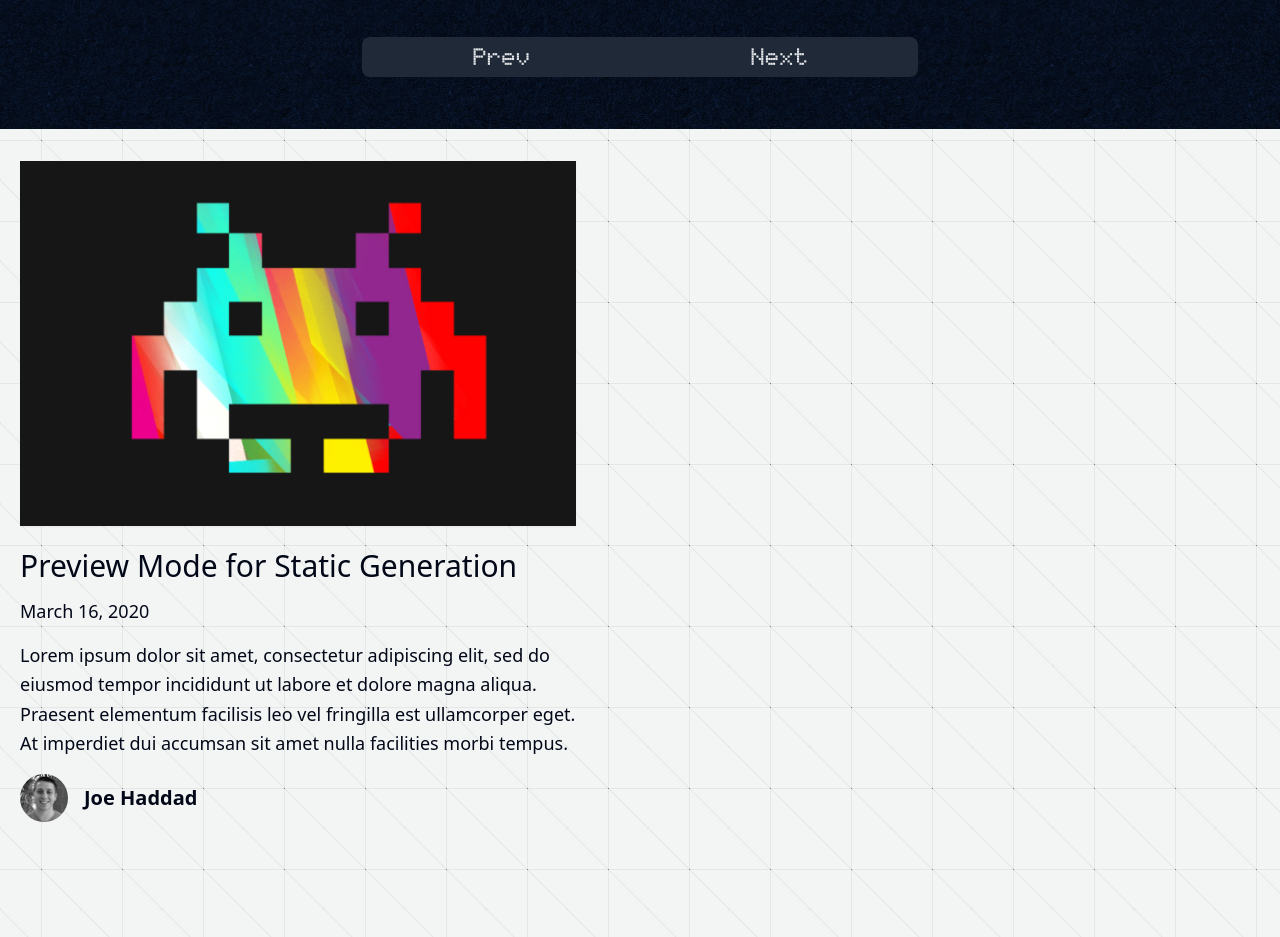
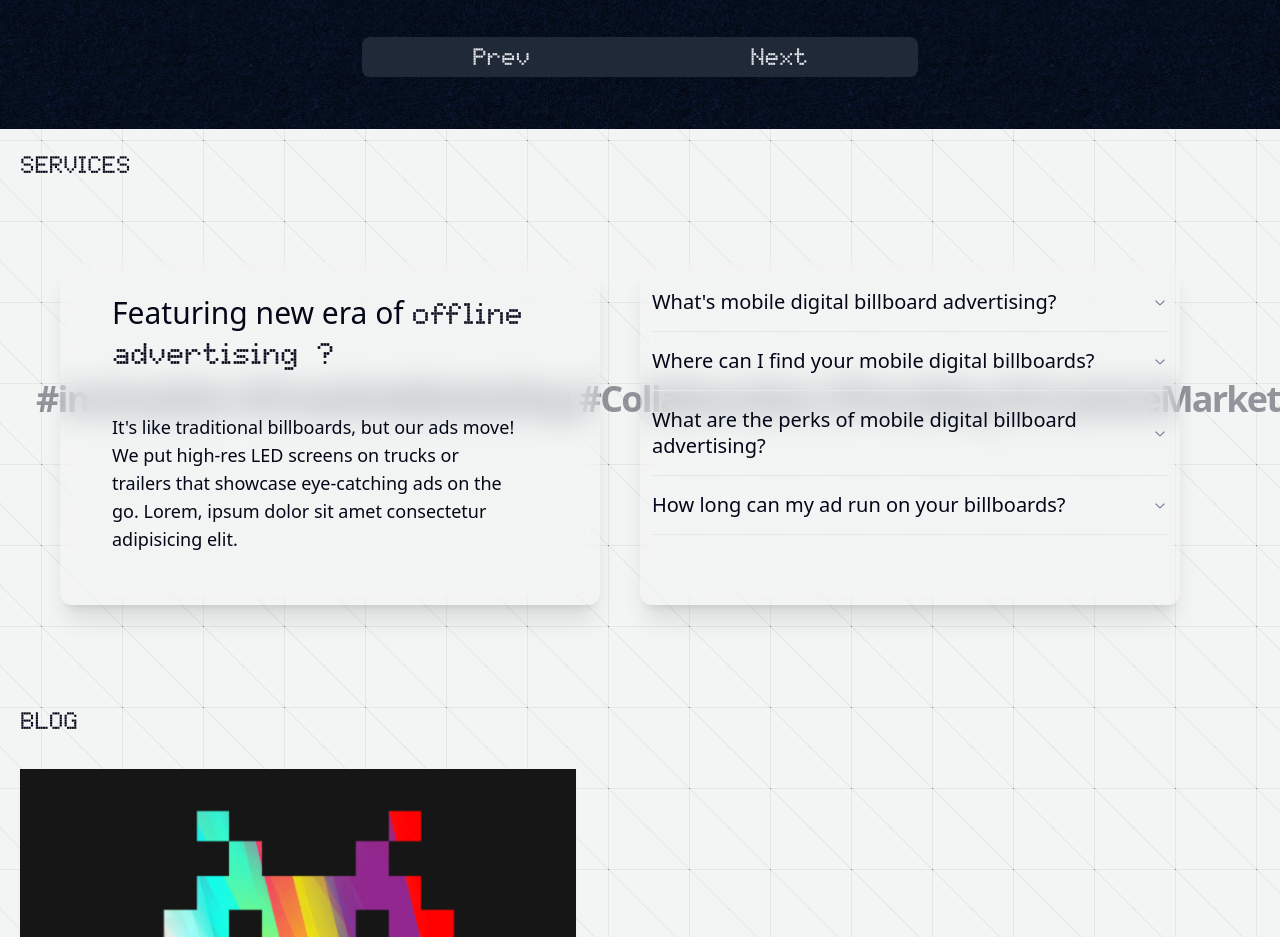
Before and after one commit to Beurokrat/nerdforsch, a Next.js app: page / in a window 1280 px wide. Shown: the part 1440-2377 px from the top of the page. Built offline with nearby package versions, Linux system fonts and the light colour scheme.

Commit message:
added scroll animation

```diff
--- a/components/intro.tsx
+++ b/components/intro.tsx
@@ -2,6 +2,12 @@ import Container from './container';
 import { useRef, useEffect } from 'react';
 import { gsap } from 'gsap';
 import ScrollTrigger from 'gsap/dist/ScrollTrigger';
+import {
+  Accordion,
+  AccordionContent,
+  AccordionItem,
+  AccordionTrigger,
+} from './ui/accordion';
 
 const Intro = () => {
   const el = useRef<HTMLDivElement | null>(null);
@@ -9,123 +15,130 @@ const Intro = () => {
     if (el.current) {
       gsap.registerPlugin(ScrollTrigger);
       gsap.to('.aboutTitle', {
-        xPercent: -100,
+        xPercent: -60,
         scrollTrigger: {
           trigger: el.current,
-          start: 'top 50%',
+          start: 'top 100%',
           end: 'bottom top',
-          scrub: 1.5,
+          scrub: 0.5,
         },
       });
     }
   }, []); // Run the animation on initial mount
   return (
-    <section ref={el} className='bg-black text-gray-200 overflow-hidden'>
-    {/* <section ref={el} className='overflow-hidden'> */}
+    // <section ref={el} className='bg-black text-gray-200 overflow-hidden'>
+    <section ref={el} className='overflow-hidden relative'>
       <Container>
-        <div className='h-screen sm:pt-20 grid grid-cols-1 grid-rows-3 gap-4'>
+        <div
+          className='sm:pt-0 opacity-40 absolute'
+          style={{ marginTop: '250px', zIndex: '-5' }}
+        >
+          <div className='w-full px-4'>
+            <h2 className='aboutTitle sm:text-7xl md:text-4xl font-bold tracking-tighter whitespace-nowrap font-archia '>
+              <span>#innovation </span>
+              <span>#CreativeMarketing </span>
+              <span>#Collaboration </span>
+              <span>#Trending </span>
+              <span>#CreativeMarketing </span>
+              <span>#Collaboration </span>
+              <span>#innovation </span>
+              <span>#CreativeMarketing </span>
+              <span>#Collaboration </span>
+              <span>#innovation </span>
+              <span>#CreativeMarketing </span>
+              <span>#Collaboration </span>
+              <span>#Trending </span>
+              <span>#CreativeMarketing </span>
+              <span>#Collaboration </span>
+              <span>#innovation </span>
+              <span>#CreativeMarketing </span>
+              <span>#Collaboration </span>
+            </h2>
+          </div>
+        </div>
+        <div className='h-fit flex flex-row w-full'>
+          <h4 className='mt-5 md:text-left sm:text-sm md:text-2xl'>SERVICES</h4>
+        </div>
+        <div className='md:p-10 flex sm:flex-col md:flex-row w-full'>
+          <div className='m-10 ml-0 md:w-1/2 sm:w-full sm:p-3 rounded-xl shadow-xl bg-grey-800 bg-opacity-70 backdrop-blur-lg backdrop-filter'>
+            <h3 className='m-10 sm:text-3xl mt-5 font-semi-bold'>
+              Featuring new era of{' '}
+              <span className='pixel-font font-normal'>
+                offline advertising ?
+              </span>
+            </h3>
+            <p className='md:m-10 pr-8 sm:text-base md:text-lg '>
+              It's like traditional billboards, but our ads move! We put
+              high-res LED screens on trucks or trailers that showcase
+              eye-catching ads on the go. Lorem, ipsum dolor sit amet
+              consectetur adipisicing elit.
+            </p>
+          </div>
 
-          <div className='h-full row-start-1 row-span-2'>
-            <h3 className='sm:p-0 sm:pt-0 md:p-20 sm:text-2xl md:text-4xl text-gray-200 tracking-wider md:pr-15 md:pl-0'>
-            <br></br>
-              We integrate different perspectives, collaborate with one another,
-              and challenge ourselves to think outside the
-              <b className='text-red-800'> b</b>
-              <b className='text-blue-800'>o</b>
-              <b className='text-green-800'>x</b>. our focus is on
-              producing digital solutions that not only meet but exceed our
-              clients’ expectations..
-              {/* 🚀 */}
-            </h3>
+          <div className='m-10 ml-0 p-5 md:w-1/2 sm:w-full sm:p-3 rounded-xl shadow-xl bg-grey-800 bg-opacity-70 backdrop-blur-lg backdrop-filter'>
+            <Accordion type='single' collapsible>
+              <AccordionItem value='item-1'>
+                <AccordionTrigger>
+                  <h3 className='sm:text-xl font-semi-bold text-left'>
+                    What's mobile digital billboard advertising?
+                  </h3>
+                </AccordionTrigger>
+                <AccordionContent>
+                  <p className='sm:text-base md:text-lg'>
+                    It's like traditional billboards, but our ads move! We put
+                    high-res LED screens on trucks or trailers that showcase
+                    eye-catching ads on the go.
+                  </p>
+                </AccordionContent>
+              </AccordionItem>
+              <AccordionItem value='item-2'>
+                <AccordionTrigger>
+                  <h3 className='sm:text-xl font-semi-bold text-left'>
+                    Where can I find your mobile digital billboards?
+                  </h3>
+                </AccordionTrigger>
+                <AccordionContent>
+                  <p className='sm:text-base md:text-lg'>
+                    Right now, you can spot our Pixel Wheels in and around
+                    Ernakulam district in Kerala. For special events, we're in
+                    Thiruvananthapuram and Kozhikode too.
+                  </p>
+                </AccordionContent>
+              </AccordionItem>
+              <AccordionItem value='item-3'>
+                <AccordionTrigger>
+                  <h3 className='sm:text-xl font-semi-bold text-left'>
+                    What are the perks of mobile digital billboard advertising?
+                  </h3>
+                </AccordionTrigger>
+                <AccordionContent>
+                  <p className='sm:text-base md:text-lg'>
+                    We offer top-notch visibility, dynamic content,
+                    cost-effectiveness, brand exposure, geo-targeting,
+                    multi-location campaigns, and even exclusivity. It's a smart
+                    way to stand out!
+                  </p>
+                </AccordionContent>
+              </AccordionItem>
+              <AccordionItem value='item-4'>
+                <AccordionTrigger>
+                  <h3 className='sm:text-xl font-semi-bold text-left'>
+                    How long can my ad run on your billboards?
+                  </h3>
+                </AccordionTrigger>
+                <AccordionContent>
+                  <p className='sm:text-base md:text-lg'>
+                    You can pick 10, 15, or 20-second slots, running 420 times a
+                    day. Campaigns start at a week and can extend up to 3
+                    months.
+                  </p>
+                </AccordionContent>
+              </AccordionItem>
+            </Accordion>
           </div>
-          <div className='sm:pt-10 row-start-3'>
-            <div className='w-full px-4'>
-              <h2 className='aboutTitle sm:text-7xl md:text-8xl font-bold tracking-tighter whitespace-nowrap font-archia '>
-                <span >#innovation </span>
-                <span >#CreativeMarketing </span>
-                <span >#Collaboration </span>
-                <span >#Trending </span>
-                <span >#CreativeMarketing </span>
-                <span >#Collaboration </span>
-                <span >#innovation </span>
-                <span >#CreativeMarketing </span>
-                <span >#Collaboration </span>
-                <span >#innovation </span>
-                <span >#CreativeMarketing </span>
-                <span >#Collaboration </span>
-                <span >#Trending </span>
-                <span >#CreativeMarketing </span>
-                <span >#Collaboration </span>
-                <span >#innovation </span>
-                <span >#CreativeMarketing </span>
-                <span >#Collaboration </span>
-              </h2>
-            </div>
-          </div>
-          {/* <div className='row-start-3'>
-            <div className='w-full px-4'>
-              <h2 className='aboutTitle sm:text-4xl font-bold tracking-tighter whitespace-nowrap font-archia '>
-                <span >/ innovation /</span>
-                <span >/ Creative Marketing /</span>
-                <span >/ Collaboration /</span>
-                <span >/ Trending /</span>
-                <span >/ Creative Marketing</span>
-                <span >/ Collaboration /</span>
-                <span >/ innovation /</span>
-                <span >/ Creative Marketing /</span>
-                <span >/ Collaboration /</span>
-                <span >/ innovation /</span>
-                <span >/ Creative Marketing /</span>
-                <span >/ Collaboration /</span>
-                <span >/ Trending /</span>
-                <span >/ Creative Marketing</span>
-                <span >/ Collaboration /</span>
-                <span >/ innovation /</span>
-                <span >/ Creative Marketing /</span>
-                <span >/ Collaboration /</span>
-              </h2>
-              <h2 className='aboutTitle sm:text-4xl font-bold tracking-tighter whitespace-nowrap font-archia '>
-                <span >/ Trending /</span>
-                <span >/ Creative Marketing /</span>
-                <span >/ Collaboration /</span>
-                <span >/ innovation /</span>
-                <span >/ Collaboration /</span>
-                <span >/ innovation /</span>
-                <span >/ Creative Marketing</span>
-                <span >/ Collaboration /</span>
-                <span >/ Creative Marketing /</span>
-                <span >/ Trending /</span>
-                <span >/ Creative Marketing /</span>
-                <span >/ Collaboration /</span>
-                <span >/ innovation /</span>
-                <span >/ Collaboration /</span>
-                <span >/ innovation /</span>
-                <span >/ Creative Marketing</span>
-                <span >/ Collaboration /</span>
-                <span >/ Creative Marketing /</span>
-              </h2>
-              <h2 className='aboutTitle sm:text-4xl font-bold tracking-tighter whitespace-nowrap font-archia '>
-                <span >/ Trending /</span>
-                <span >/ Creative Marketing /</span>
-                <span >/ Collaboration /</span>
-                <span >/ innovation /</span>
-                <span >/ innovation /</span>
-                <span >/ Collaboration /</span>
-                <span >/ Collaboration /</span>
-                <span >/ Creative Marketing</span>
-                <span >/ Creative Marketing /</span>
-                <span >/ Trending /</span>
-                <span >/ Creative Marketing /</span>
-                <span >/ Collaboration /</span>
-                <span >/ innovation /</span>
-                <span >/ innovation /</span>
-                <span >/ Collaboration /</span>
-                <span >/ Collaboration /</span>
-                <span >/ Creative Marketing</span>
-                <span >/ Creative Marketing /</span>
-              </h2>
-            </div>
-          </div> */}
+        </div>
+        <div className='h-fit flex flex-row w-full'>
+          <h4 className='mt-5 md:text-left sm:text-sm md:text-2xl'>BLOG</h4>
         </div>
       </Container>
     </section>
--- a/components/layout.tsx
+++ b/components/layout.tsx
@@ -1,3 +1,5 @@
+'use client';
+import { useEffect } from 'react'
 import Alert from './alert'
 import Footer from './footer'
 import Header from './header'
--- /dev/null
+++ b/components/ui/accordion.tsx
@@ -0,0 +1,57 @@
+"use client"
+
+import * as React from "react"
+import * as AccordionPrimitive from "@radix-ui/react-accordion"
+import { ChevronDownIcon } from "@radix-ui/react-icons"
+
+import { cn } from "../../lib/utils"
+
+const Accordion = AccordionPrimitive.Root
+
+const AccordionItem = React.forwardRef<
+  React.ElementRef<typeof AccordionPrimitive.Item>,
+  React.ComponentPropsWithoutRef<typeof AccordionPrimitive.Item>
+>(({ className, ...props }, ref) => (
+  <AccordionPrimitive.Item
+    ref={ref}
+    className={cn("border-b", className)}
+    {...props}
+  />
+))
+AccordionItem.displayName = "AccordionItem"
+
+const AccordionTrigger = React.forwardRef<
+  React.ElementRef<typeof AccordionPrimitive.Trigger>,
+  React.ComponentPropsWithoutRef<typeof AccordionPrimitive.Trigger>
+>(({ className, children, ...props }, ref) => (
+  <AccordionPrimitive.Header className="flex">
+    <AccordionPrimitive.Trigger
+      ref={ref}
+      className={cn(
+        "flex flex-1 items-center justify-between py-4 text-sm font-medium transition-all hover:underline [&[data-state=open]>svg]:rotate-180",
+        className
+      )}
+      {...props}
+    >
+      {children}
+      <ChevronDownIcon className="h-4 w-4 shrink-0 text-muted-foreground transition-transform duration-200" />
+    </AccordionPrimitive.Trigger>
+  </AccordionPrimitive.Header>
+))
+AccordionTrigger.displayName = AccordionPrimitive.Trigger.displayName
+
+const AccordionContent = React.forwardRef<
+  React.ElementRef<typeof AccordionPrimitive.Content>,
+  React.ComponentPropsWithoutRef<typeof AccordionPrimitive.Content>
+>(({ className, children, ...props }, ref) => (
+  <AccordionPrimitive.Content
+    ref={ref}
+    className="overflow-hidden text-sm data-[state=closed]:animate-accordion-up data-[state=open]:animate-accordion-down"
+    {...props}
+  >
+    <div className={cn("pb-4 pt-0", className)}>{children}</div>
+  </AccordionPrimitive.Content>
+))
+AccordionContent.displayName = AccordionPrimitive.Content.displayName
+
+export { Accordion, AccordionItem, AccordionTrigger, AccordionContent }
--- a/package.json
+++ b/package.json
@@ -7,7 +7,9 @@
     "typecheck": "tsc"
   },
   "dependencies": {
+    "@radix-ui/react-accordion": "^1.1.2",
     "@radix-ui/react-icons": "^1.3.0",
+    "@studio-freight/lenis": "^1.0.28",
     "class-variance-authority": "^0.7.0",
     "classnames": "^2.3.1",
     "clsx": "^2.0.0",
--- a/pages/index.tsx
+++ b/pages/index.tsx
@@ -1,3 +1,4 @@
+'use client';
 import Container from '../components/container';
 import MoreStories from '../components/more-stories';
 import Intro from '../components/intro';
@@ -8,7 +9,8 @@ import Post from '../interfaces/post';
 import Header from '../components/header';
 import ShowReel from '../components/showreel';
 import Slider from '../components/slider';
-
+import Lenis from '@studio-freight/lenis'
+import {useEffect} from 'react';
 
 type Props = {
   allPosts: Post[];
@@ -18,7 +20,16 @@ export default function Index({ allPosts }: Props) {
   const heroPost = allPosts[0];
   let morePosts = allPosts.slice(2);
   morePosts[0].coverImage = '/assets/img/blog-1.png';
-
+  useEffect(()=>{
+    const lenis = new Lenis({
+      duration:1.3
+    })
+    function raf(time) {
+      lenis.raf(time)
+      requestAnimationFrame(raf)
+    }
+    requestAnimationFrame(raf)
+  },[])
   return (
     <>
       <Layout>
@@ -29,7 +40,7 @@ export default function Index({ allPosts }: Props) {
           <ShowReel />
         </Container>
         <Slider />
-        {/* <Intro /> */}
+        <Intro />
         <Container>
           {morePosts.length > 0 && <MoreStories posts={morePosts} />}
         </Container>
```
Also changed, not shown: 1 other file (tests, documents, lock files or other folders).
